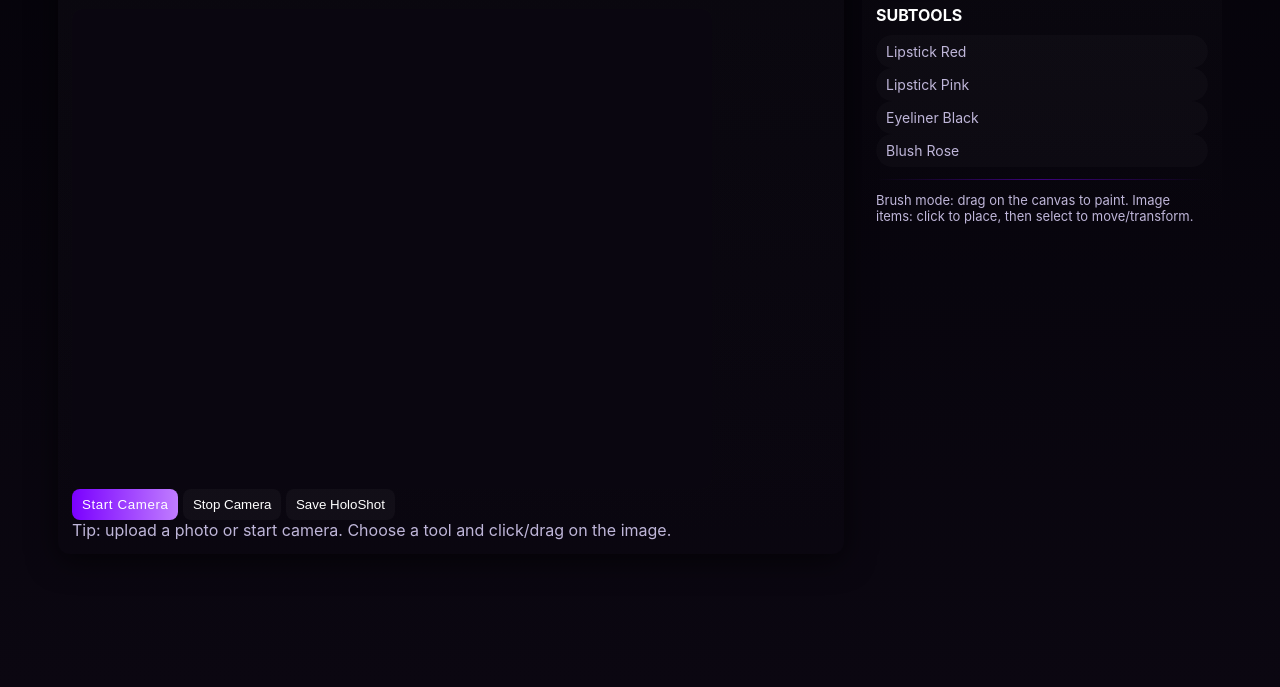
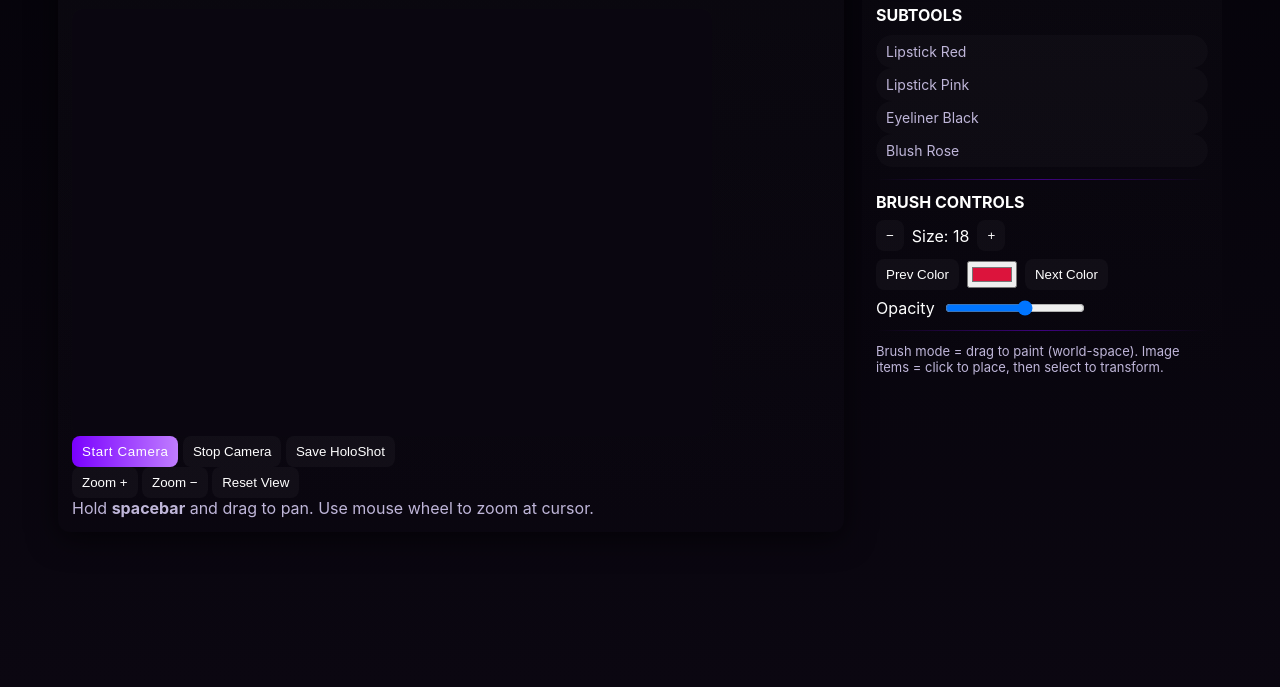
Before and after one commit to waqasmayur/future-mirror, a plain HTML site: page index.html in a window 1280 px wide. Shown: the part 131-818 px from the top of the page. Drawn offline with Linux system fonts and the light colour scheme.

Commit message:
Update subtitles and add brush controls

```diff
--- a/index.html
+++ b/index.html
@@ -8,12 +8,11 @@
 </head>
 <body>
   <div class="app" id="app">
-
     <div class="cam-panel">
       <div class="header-row">
         <div>
           <div class="title"><span class="neon">Future Mirror</span> <span class="muted-small">Hologram Lab</span></div>
-          <div class="subtitle">Try-on makeup (brush), glasses & jewelry (image items). Click to place — drag to paint.</div>
+          <div class="subtitle">Zoom & pan your image, brush makeup precisely, place glasses & jewelry accurately.</div>
         </div>
         <div class="badge">Alpha Prototype</div>
       </div>
@@ -24,7 +23,7 @@
 
       <div class="camera-wrap" id="cameraWrap">
         <video id="input_video" autoplay playsinline muted style="display:none"></video>
-        <canvas id="overlay" width="640" height="480"></canvas>
+        <canvas id="overlay" width="900" height="600"></canvas>
       </div>
 
       <div class="controls-row">
@@ -33,14 +32,20 @@
           <button class="btn" id="stopBtn">Stop Camera</button>
           <button class="btn save-btn" id="saveBtn">Save HoloShot</button>
         </div>
-        <div class="muted tip">Tip: upload a photo or start camera. Choose a tool and click/drag on the image.</div>
+
+        <div class="view-controls">
+          <button class="btn" id="zoomInBtn">Zoom +</button>
+          <button class="btn" id="zoomOutBtn">Zoom −</button>
+          <button class="btn" id="resetViewBtn">Reset View</button>
+        </div>
+
+        <div class="muted tip">Hold <strong>spacebar</strong> and drag to pan. Use mouse wheel to zoom at cursor.</div>
       </div>
     </div>
 
     <div class="controls">
       <div class="section-title">TOOLS</div>
 
-      <!-- MAIN TOOL CATEGORIES -->
       <div class="control-row" id="mainTools">
         <div class="chip active" data-category="makeup">Makeup</div>
         <div class="chip" data-category="glasses">Glasses</div>
@@ -52,6 +57,23 @@
 
       <div class="section-title">SUBTOOLS</div>
       <div id="subTools" class="subtools"></div>
+
+      <hr/>
+
+      <div class="section-title">BRUSH CONTROLS</div>
+      <div class="small-row">
+        <button class="btn" id="brushSizeMinus">−</button>
+        <div id="brushSizeDisplay">Size: <span id="brushSizeVal">18</span></div>
+        <button class="btn" id="brushSizePlus">+</button>
+      </div>
+      <div class="small-row" style="margin-top:8px;">
+        <button class="btn" id="brushPrevColor">Prev Color</button>
+        <input type="color" id="brushColorPicker" value="#dc143c">
+        <button class="btn" id="brushNextColor">Next Color</button>
+      </div>
+      <div class="small-row" style="margin-top:8px;">
+        Opacity <input id="brushOpacity" type="range" min="0.05" max="1" step="0.01" value="0.6">
+      </div>
 
       <hr/>
 
@@ -69,11 +91,8 @@
         </div>
       </div>
 
-      <div style="margin-top:12px;color:#bfb6d9;font-size:13px">
-        Brush mode: drag on the canvas to paint. Image items: click to place, then select to move/transform.
-      </div>
+      <div style="margin-top:12px;color:#bfb6d9;font-size:13px">Brush mode = drag to paint (world-space). Image items = click to place, then select to transform.</div>
     </div>
-
   </div>
 
   <script src="app.js"></script>
```
